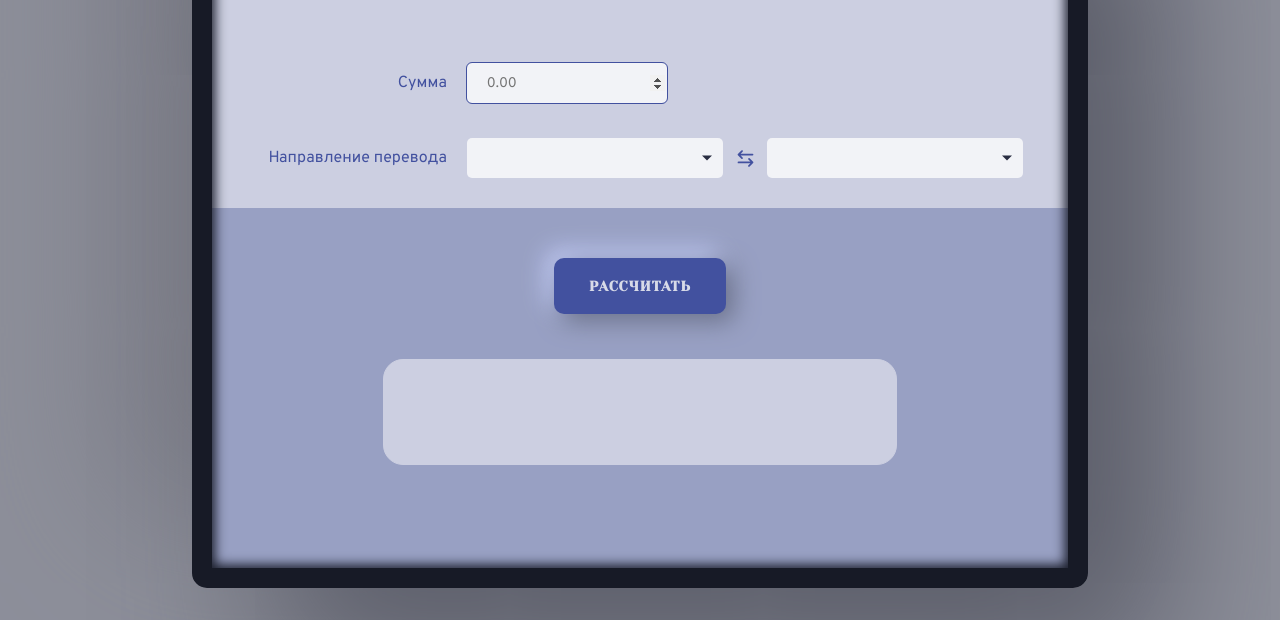
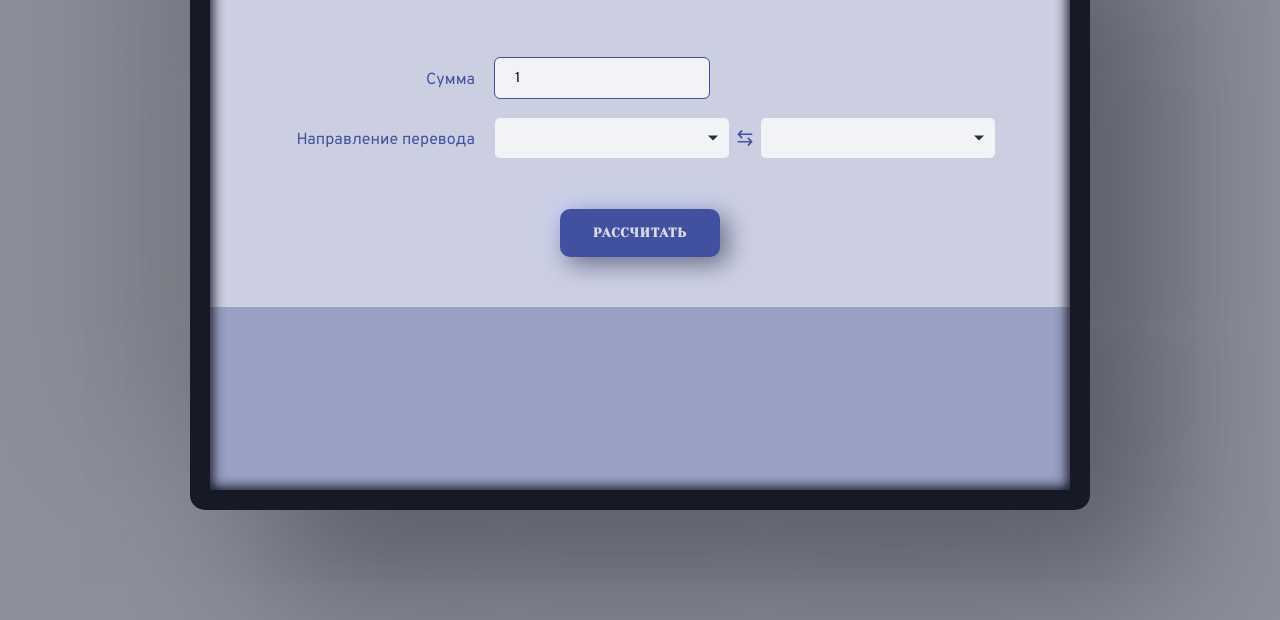
Before and after one commit to Teri-apatus/rate-calculator, a website built with webpack: page src/template.html in a window 1280 px wide. Shown: the part 180-800 px from the top of the page. Built offline with nearby package versions, Linux system fonts and the light colour scheme; a web font is replaced by a local one.

Commit message:
add: adaptive

```diff
--- a/src/app/constants.ts
+++ b/src/app/constants.ts
@@ -2,6 +2,7 @@ export const BASE_API_URL = 'https://api.fxfeed.io/v1';
 export const API_KEY = 'fxf_bWiJi14h2KfGtCjWwQbu';
 export const LOCAL_STORAGE_KEY_CURRENCY =
     'LOCAL_STORAGE_KEY_CURRENCY';
+export const THIN_SPACE = '\u202F';
 
 export const CURRENCIES = {
     AED: 'Дирхам ОАЭ',
--- a/src/main.scss
+++ b/src/main.scss
@@ -14,35 +14,37 @@
 }
 
 :root {
-    --option-height: 40px;
+    --option-height-px: 40px;
     --max-visible-options: 6;
     --max-visible-select-options: 8;
-    --ink-color: #42519f;
+    --ink-color-hex: #42519f;
+    --output-height-pc: 30%;
+    font-size: 16px;
 }
 
 * {
     font-family: 'Overpass', sans-serif;
-    font-size: 14px;
     font-weight: normal;
     box-sizing: border-box;
 }
 
 *:focus-visible {
-    outline: 1px solid var(--ink-color);
+    outline: 1px solid var(--ink-color-hex);
 }
 
 body {
     background-color: #8d8f9a;
+    font-variant-numeric: tabular-nums;
+
+    @media (max-width: 767px) {
+        width: 100%;
+        height: 100vh;
+        margin: 0;
+    }
 }
 
-main {
-    display: flex;
-    justify-content: center;
-    align-items: center;
-}
-
-span {
-    margin-left: 0.5em;
+input {
+    font-size: 0.9rem;
 }
 
 button {
@@ -50,60 +52,116 @@ button {
 }
 
 .container {
-    width: 70vw;
-    max-width: 1100px;
-    height: 95vh;
-    max-height: 800px;
+    position: relative;
+    display: flex;
+    margin: 40px auto 0;
+    width: 95vw;
+    max-width: 900px;
+    min-height: 600px;
+    height: 90vh;
+    max-height: 650px;
     border: 20px solid #171a26;
     border-radius: 15px;
-    background: linear-gradient(#cccfe1 50%, #98a0c3 50%);
+    background: linear-gradient(
+        #cccfe1 calc(100% - var(--output-height-pc)),
+        #98a0c3 calc(100% - var(--output-height-pc))
+    );
     box-shadow: 76px 76px 152px #595b67, -76px -76px 152px #7b7c86,
         inset 0px 0px 12px 3px #171a27;
+
+    @media (max-width: 767px) {
+        width: 100%;
+        height: 100%;
+        margin: 0;
+        border: none;
+        border-radius: 0;
+        max-height: 770px;
+    }
+}
+
+.calc-form {
+    width: 100%;
+    height: 100%;
+    display: flex;
+    flex-direction: column;
+    justify-content: space-between;
+    align-items: center;
 }
 
 h1 {
     font-family: 'YesEva', serif;
-    font-size: 65px;
-    margin: 60px auto;
+    font-size: 3rem;
+    margin-block-start: 1em;
+    margin-block-end: 0.5em;
     text-align: center;
-    color: var(--ink-color);
+    color: var(--ink-color-hex);
     text-transform: uppercase;
-    letter-spacing: 4px;
+    letter-spacing: 0.1rem;
     font-weight: normal;
+
+    @media (max-width: 991px) {
+        font-size: 2.5rem;
+    }
+
+    @media (max-width: 767px) {
+        font-size: calc(1.1rem + 3vw);
+        margin-block-end: 0;
+    }
 }
 
-.calc-form {
-    width: 100%;
-    height: 510px;
-    margin-top: 80px;
+.input-container {
+    display: flex;
+    flex-direction: column;
+    align-items: center;
+
+    @media (max-width: 991px) {
+        width: 80%;
+    }
 }
 
-.calc-row {
+.input-row {
     display: flex;
-    justify-content: center;
-    margin: 0 auto;
+    width: 100%;
+
+    @media (max-width: 991px) {
+        flex-direction: column;
+    }
+
+    @media (max-width: 767px) {
+        min-width: 230px;
+        width: 100%;
+        max-width: 400px;
+    }
 }
 
-.input-number,
-.input-currency {
-    padding-bottom: 35px;
+.input-row:first-of-type {
+    margin-bottom: calc(var(--option-height-px) / 2);
 }
 
 .text {
+    margin-right: 20px;
     text-align: right;
-    padding-top: 10px;
-    flex-basis: 190px;
-    color: var(--ink-color);
-    font-size: 16px;
+    padding: calc(var(--option-height-px) * 0.3) 0;
+    width: 190px;
+    color: var(--ink-color-hex);
+    font-size: 1rem;
+    height: var(--option-height-px);
+
+    @media (max-width: 991px) {
+        width: auto;
+        padding: 0;
+        text-align: start;
+        height: 1.5rem;
+    }
 }
 
-.f-right {
-    margin-left: 20px;
-    flex-basis: 65%;
+.interactive-container {
+    flex-grow: 1;
 }
 
 .input-base-rate {
-    height: var(--option-height);
+    position: relative;
+    height: var(--option-height-px);
     border: none;
     padding-left: 20px;
     border-radius: 5px;
@@ -113,31 +171,36 @@ h1 {
 .currency-selection {
     display: flex;
     flex-direction: row;
-    justify-content: center;
     cursor: pointer;
+
+    @media (max-width: 767px) {
+        flex-direction: column;
+    }
 }
 
 .select-wrapper {
     position: relative;
     flex-grow: 1;
     border-radius: 5px;
+    min-width: 230px;
+    width: 100%;
+    max-width: 320px;
+    height: var(--option-height-px);
+
+    @media (max-width: 767px) {
+        max-width: 400px;
+    }
+}
+
+.select-wrapper:first-of-type {
+    z-index: 2;
 }
 
 .select-wrapper:focus-within {
-    outline: 1px solid var(--ink-color);
+    outline: 1px solid var(--ink-color-hex);
 }
 
-.select-container {
-    position: absolute;
-    background-color: #f2f3f7;
-    height: var(--option-height);
-    border-radius: 5px;
-    z-index: 1;
-    overflow: hidden;
-    width: 100%;
-}
-
-.select-container::after {
+.select-wrapper::after {
     content: '';
     height: 0;
     width: 0;
@@ -146,33 +209,44 @@ h1 {
     border-width: 5px;
     position: absolute;
     right: 11px;
-    top: 20px;
+    top: 50%;
     transform: translateY(-25%);
     pointer-events: none;
     transition: transform 0.2s;
+    z-index: 1;
 }
 
-.open::after {
+.select-wrapper.open::after {
     transform: translateY(-75%) rotateZ(180deg);
     transition: transform 0.2s;
 }
 
-.selected-currency {
-    height: var(--option-height);
+.select-container {
+    position: absolute;
+    background-color: #f2f3f7;
+    height: var(--option-height-px);
+    border-radius: 5px;
+    z-index: 1;
+    overflow: hidden;
+    width: 100%;
 }
 
-.select-container.open {
+.open > .select-container {
     height: calc(
-        var(--option-height) * var(--max-visible-select-options)
+        var(--option-height-px) * var(--max-visible-select-options)
     );
-    max-height: calc(var(--option-height) * 8);
+    max-height: calc(var(--option-height-px) * 8);
+}
+
+.selected-currency {
+    height: var(--option-height-px);
 }
 
 .search-input {
     background-color: inherit;
     width: 100%;
-    height: var(--option-height);
-    padding-left: 20px;
+    height: var(--option-height-px);
+    padding-left: 1.2rem;
     border-width: 1px;
     border-color: #d0d4e7 transparent;
 }
@@ -184,7 +258,7 @@ h1 {
 .select-currencies {
     width: 100%;
     max-height: calc(
-        var(--option-height) * var(--max-visible-options)
+        var(--option-height-px) * var(--max-visible-options)
     );
     overflow: auto;
     scrollbar-color: #98a0c3 #d8dbe8;
@@ -194,63 +268,71 @@ h1 {
     background-color: rgb(245, 245, 245);
 }
 
+.select-currencies > .option-currency {
+    border-bottom: 1px solid #e5e7f0;
+}
+
 .option-currency {
-    height: var(--option-height);
-    border-bottom: 1px solid #e5e7f0;
+    height: var(--option-height-px);
     display: flex;
     cursor: pointer;
     align-items: center;
-    padding-left: 15px;
-    padding-right: 25px;
+    padding-left: 1rem;
+    padding-right: 1.5rem;
 }
 
 .option-currency:hover {
-    background-color: #e5e7f0;
+    background-color: #d9e0ff;
 }
 
 .icon-flag {
-    height: 18px;
+    width: 1.5rem;
+    height: calc(1.5rem * 0.75);
     border-radius: 3px;
+    margin-right: 0.5rem;
 }
 
 .option-currency span {
     text-overflow: ellipsis;
     white-space: nowrap;
     overflow: hidden;
-    font-size: 13px;
-    height: 13px;
+    font-size: 0.9rem;
+    height: 100%;
+    padding: calc(var(--option-height-px) * 0.33) 0;
 }
 
 .swap-button {
     display: flex;
     justify-content: center;
     align-items: center;
-    flex-basis: 8%;
     border: none;
     background-color: transparent;
-    height: var(--option-height);
+    width: var(--option-height-px);
+    height: var(--option-height-px);
 }
 
 button svg {
-    fill: var(--ink-color);
-}
+    fill: var(--ink-color-hex);
 
-.button-container {
-    padding: 45px 0;
+    @media (max-width: 767px) {
+        transform: rotateZ(90deg);
+    }
 }
 
 .calc-button {
     margin: 0 auto;
     cursor: pointer;
-    padding: 20px 35px;
+    height: 3rem;
+    width: 10rem;
     text-transform: lowercase;
     color: #d8dbe8;
     font-family: 'Yeseva', serif;
     font-weight: bold;
+    font-size: 0.8rem;
     text-transform: uppercase;
     letter-spacing: 1px;
     border: none;
-    background-color: var(--ink-color);
+    background-color: var(--ink-color-hex);
     border-radius: 10px;
     box-shadow: 7px 7px 24px #676d85, -7px -7px 24px #c9d3ff;
 }
@@ -268,12 +350,11 @@ button svg {
 
 .output-container {
     position: relative;
-    justify-content: center;
-    border: 1px solid #cccfe1;
-    border-radius: 20px;
-    margin: 0 auto;
-    width: 60%;
-    background-color: #cccfe1;
+    display: flex;
+    align-items: center;
+    border-radius: 0;
+    width: 100%;
+    height: var(--output-height-pc);
 }
 
 .load-animation {
@@ -288,7 +369,7 @@ button svg {
 .loading {
     width: 50px;
     height: 50px;
-    border: 2px solid var(--ink-color);
+    border: 2px solid var(--ink-color-hex);
     border-radius: 50%;
     border-left: none;
     border-bottom: none;
@@ -311,20 +392,26 @@ button svg {
 }
 
 .result-container {
-    color: var(--ink-color);
+    color: var(--ink-color-hex);
     opacity: 0;
-    margin: 45px;
+    justify-content: center;
     flex-direction: column;
+    margin: 0 auto;
+    width: 95%;
 }
 
 .result-calculate {
-    margin-bottom: 1rem;
-    font-size: 34px;
+    margin-bottom: 0.5rem;
+    font-size: 2rem;
     font-weight: bold;
     text-align: center;
+
+    @media (max-width: 767px) {
+        font-size: 1.5rem;
+    }
 }
 
 .result-unit {
-    font-size: 17px;
+    font-size: 1rem;
     text-align: center;
 }
--- a/src/template.html
+++ b/src/template.html
@@ -13,19 +13,19 @@
         <title>Конвертер валют</title>
     </head>
     <body>
-        <main>
-            <div class="container">
+        <main class="container">
+            <form class="calc-form" name="calcForm">
                 <h1>конвертер валют</h1>
-                <form class="calc-form" name="calcForm">
-                    <div class="input-number calc-row">
+                <div class="input-container">
+                    <div class="input-number input-row">
                         <div class="text">Сумма</div>
-                        <div class="f-right">
+                        <div class="interactive-container">
                             <input
-                                type="number"
-                                step="0.01"
+                                type="text"
+                                inputmode="decimal"
                                 title="Ввод суммы"
                                 aria-label="Input currency"
-                                inputmode="decimal"
+                                value="1"
                                 placeholder="0.00"
                                 class="input-base-rate"
                                 id="inputBaseRate"
@@ -35,9 +35,11 @@
                         </div>
                     </div>
 
-                    <div class="input-currency calc-row">
+                    <div class="input-currency input-row">
                         <div class="text">Направление перевода</div>
-                        <div class="currency-selection f-right">
+                        <div
+                            class="currency-selection interactive-container"
+                        >
                             <div class="select-wrapper">
                                 <div
                                     class="base-currency selection select-container"
@@ -74,6 +76,7 @@
                             <button
                                 class="swap-button selection"
                                 id="swapButton"
+                                type="button"
                             >
                                 <svg
                                     width="1.5em"
@@ -148,12 +151,11 @@
                             </div>
                         </div>
                     </div>
+                </div>
 
-                    <div class="button-container calc-row">
                 <button class="calc-button" id="calcInput">
                     Рассчитать
                 </button>
-                    </div>
 
                 <div class="output-container">
                     <div
@@ -162,7 +164,7 @@
                     ></div>
 
                     <div
-                            class="result-container calc-row"
+                        class="result-container"
                         id="resultContainer"
                     >
                         <div
@@ -176,7 +178,6 @@
                     </div>
                 </div>
             </form>
-            </div>
         </main>
     </body>
 </html>
```
Also changed, not shown: src/app/initCurrencyConverter.ts (+20 -6 lines), src/app/select.ts (+10 -5 lines), src/app/showCorrectNumber.ts (added, +27 -0 lines). Lines whose indentation alone changed are shown as unchanged.
